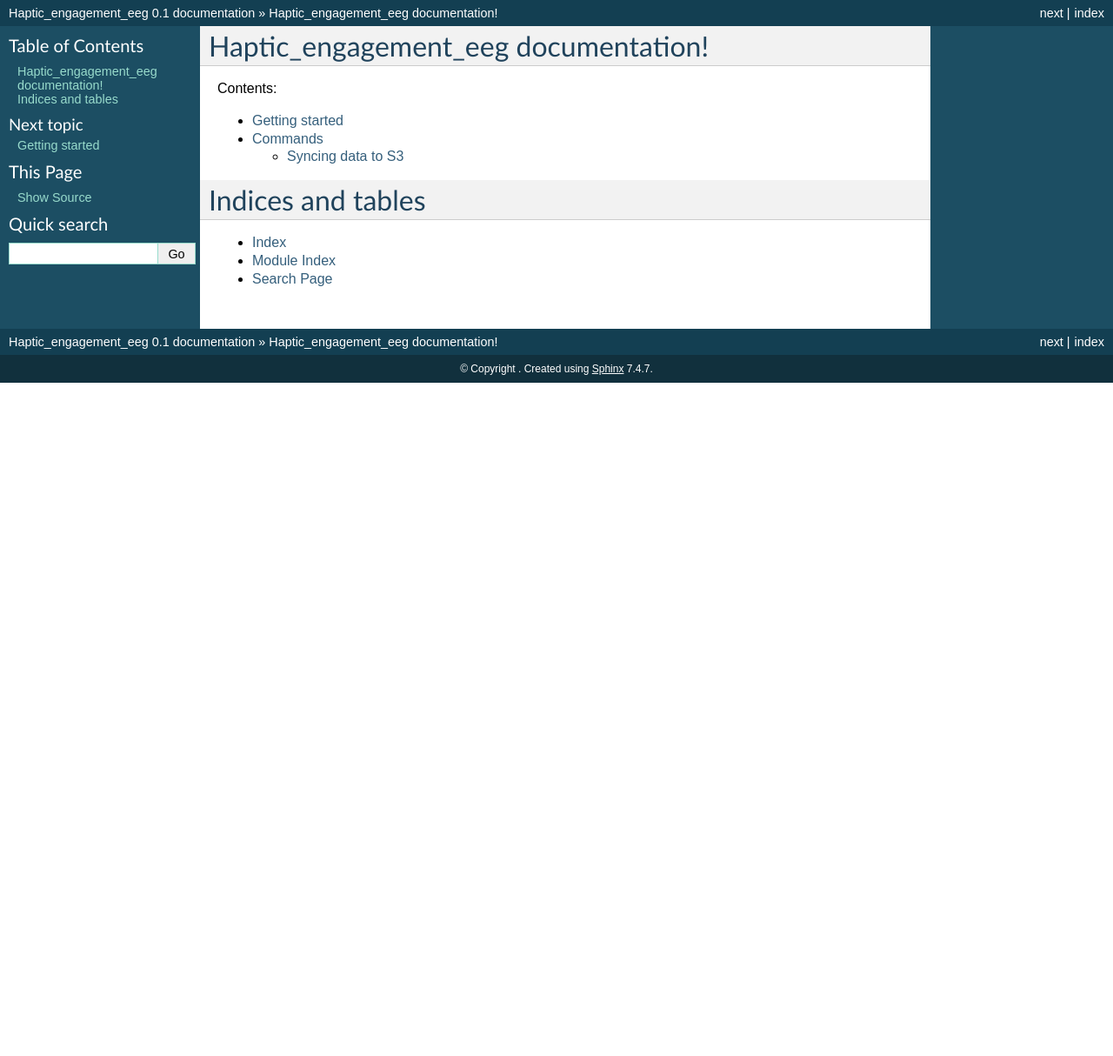
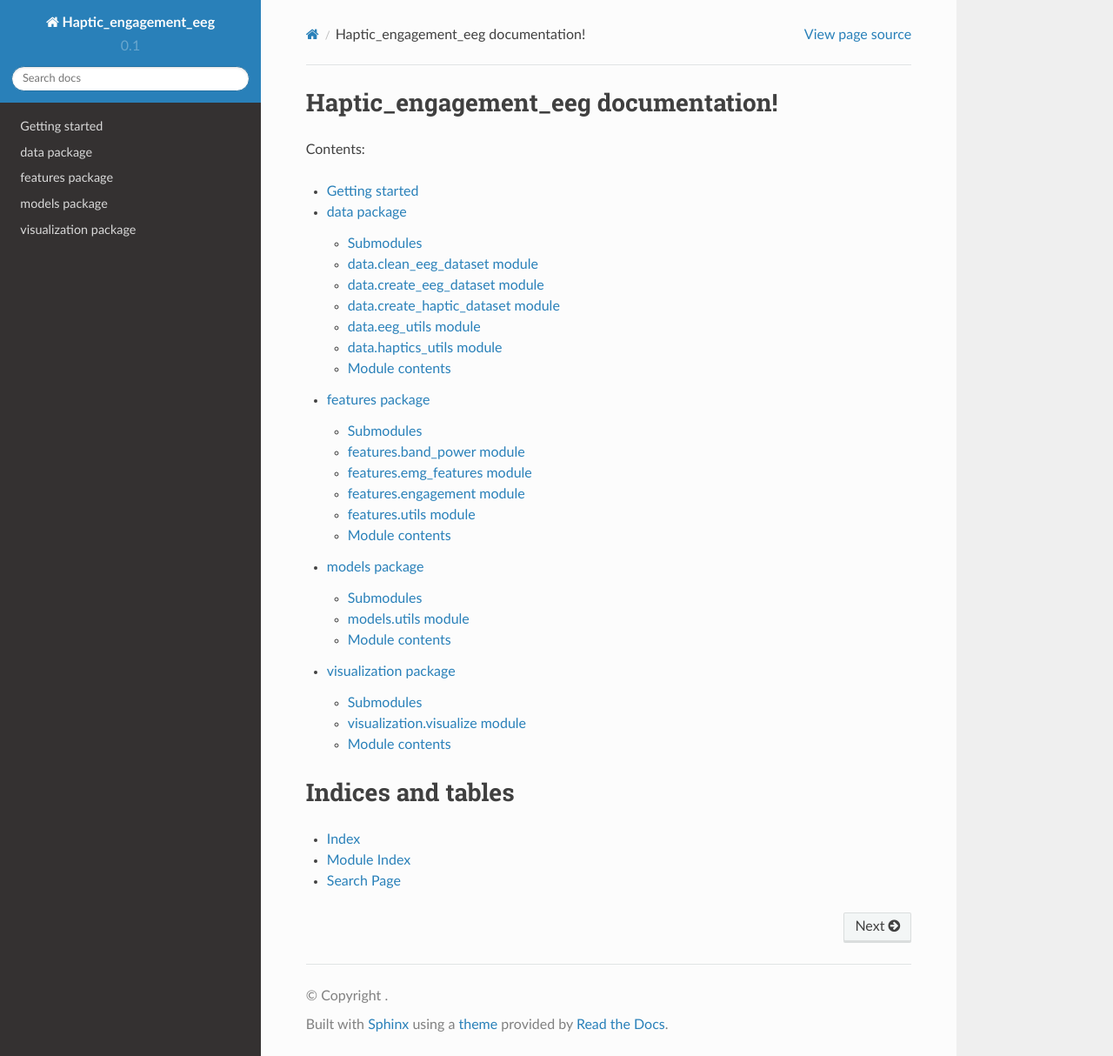
Before and after one commit to HemuManju/haptic-engagement-eeg, a Sphinx documentation site: the page built from docs/index.rst, in a window 1280 px wide and 1214 px high. Shown: the whole window at 87% size. Built offline with Sphinx 7.4.7 and the Read the Docs theme 2.0.0, drawn with Linux system fonts in a browser that asks for light colours.

Commit message:
Documentation

```diff
--- a/docs/conf.py
+++ b/docs/conf.py
@@ -17,7 +17,7 @@ import sys
 # If extensions (or modules to document with autodoc) are in another directory,
 # add these directories to sys.path here. If the directory is relative to the
 # documentation root, use os.path.abspath to make it absolute, like shown here.
-# sys.path.insert(0, os.path.abspath('.'))
+sys.path.insert(0, os.path.abspath('../src'))
 
 # -- General configuration -----------------------------------------------------
 
@@ -26,7 +26,7 @@ import sys
 
 # Add any Sphinx extension module names here, as strings. They can be extensions
 # coming with Sphinx (named 'sphinx.ext.*') or your custom ones.
-extensions = []
+extensions = ['sphinx.ext.napoleon', 'sphinx.ext.viewcode']
 
 # Add any paths that contain templates here, relative to this directory.
 templates_path = ['_templates']
@@ -54,13 +54,13 @@ release = '0.1'
 
 # The language for content autogenerated by Sphinx. Refer to documentation
 # for a list of supported languages.
-# language = None
+# language = 'python'
 
 # There are two options for replacing |today|: either, you set today to some
 # non-false value, then it is used:
 # today = ''
 # Else, today_fmt is used as the format for a strftime call.
-# today_fmt = '%B %d, %Y'
+today_fmt = '%B %d, %Y'
 
 # List of patterns, relative to source directory, that match files and
 # directories to ignore when looking for source files.
@@ -70,15 +70,15 @@ exclude_patterns = ['_build']
 # default_role = None
 
 # If true, '()' will be appended to :func: etc. cross-reference text.
-# add_function_parentheses = True
+add_function_parentheses = True
 
 # If true, the current module name will be prepended to all description
 # unit titles (such as .. function::).
-# add_module_names = True
+add_module_names = False
 
 # If true, sectionauthor and moduleauthor directives will be shown in the
 # output. They are ignored by default.
-# show_authors = False
+show_authors = True
 
 # The name of the Pygments (syntax highlighting) style to use.
 pygments_style = 'sphinx'
@@ -91,7 +91,7 @@ pygments_style = 'sphinx'
 
 # The theme to use for HTML and HTML Help pages.  See the documentation for
 # a list of builtin themes.
-html_theme = 'default'
+html_theme = 'sphinx_rtd_theme'
 
 # Theme options are theme-specific and customize the look and feel of a theme
 # further.  For a list of options available for each theme, see the
@@ -99,7 +99,7 @@ html_theme = 'default'
 # html_theme_options = {}
 
 # Add any paths that contain custom themes here, relative to this directory.
-# html_theme_path = []
+# html_theme_path = ["."]
 
 # The name for this set of Sphinx documents.  If None, it defaults to
 # "<project> v<release> documentation".
@@ -138,7 +138,7 @@ html_static_path = ['_static']
 # html_additional_pages = {}
 
 # If false, no module index is generated.
-# html_domain_indices = True
+html_domain_indices = True
 
 # If false, no index is generated.
 # html_use_index = True
--- a/docs/index.rst
+++ b/docs/index.rst
@@ -12,8 +12,10 @@ Contents:
    :maxdepth: 2
 
    getting-started
-   commands
-
+   source/data/
+   source/features
+   source/models
+   source/visualization
 
 
 Indices and tables
--- /dev/null
+++ b/docs/source/data.rst
@@ -0,0 +1,54 @@
+data package
+============
+
+Submodules
+----------
+
+data.clean\_eeg\_dataset module
+-------------------------------
+
+.. automodule:: data.clean_eeg_dataset
+    :members:
+    :undoc-members:
+    :show-inheritance:
+
+data.create\_eeg\_dataset module
+--------------------------------
+
+.. automodule:: data.create_eeg_dataset
+    :members:
+    :undoc-members:
+    :show-inheritance:
+
+data.create\_haptic\_dataset module
+-----------------------------------
+
+.. automodule:: data.create_haptic_dataset
+    :members:
+    :undoc-members:
+    :show-inheritance:
+
+data.eeg\_utils module
+----------------------
+
+.. automodule:: data.eeg_utils
+    :members:
+    :undoc-members:
+    :show-inheritance:
+
+data.haptics\_utils module
+--------------------------
+
+.. automodule:: data.haptics_utils
+    :members:
+    :undoc-members:
+    :show-inheritance:
+
+
+Module contents
+---------------
+
+.. automodule:: data
+    :members:
+    :undoc-members:
+    :show-inheritance:
--- /dev/null
+++ b/docs/source/features.rst
@@ -0,0 +1,46 @@
+features package
+================
+
+Submodules
+----------
+
+features.band\_power module
+---------------------------
+
+.. automodule:: features.band_power
+    :members:
+    :undoc-members:
+    :show-inheritance:
+
+features.emg\_features module
+-----------------------------
+
+.. automodule:: features.emg_features
+    :members:
+    :undoc-members:
+    :show-inheritance:
+
+features.engagement module
+--------------------------
+
+.. automodule:: features.engagement
+    :members:
+    :undoc-members:
+    :show-inheritance:
+
+features.utils module
+---------------------
+
+.. automodule:: features.utils
+    :members:
+    :undoc-members:
+    :show-inheritance:
+
+
+Module contents
+---------------
+
+.. automodule:: features
+    :members:
+    :undoc-members:
+    :show-inheritance:
--- /dev/null
+++ b/docs/source/models.rst
@@ -0,0 +1,22 @@
+models package
+==============
+
+Submodules
+----------
+
+models.utils module
+-------------------
+
+.. automodule:: models.utils
+    :members:
+    :undoc-members:
+    :show-inheritance:
+
+
+Module contents
+---------------
+
+.. automodule:: models
+    :members:
+    :undoc-members:
+    :show-inheritance:
--- /dev/null
+++ b/docs/source/utils.rst
@@ -0,0 +1,7 @@
+utils module
+============
+
+.. automodule:: utils
+    :members:
+    :undoc-members:
+    :show-inheritance:
--- /dev/null
+++ b/docs/source/visualization.rst
@@ -0,0 +1,22 @@
+visualization package
+=====================
+
+Submodules
+----------
+
+visualization.visualize module
+------------------------------
+
+.. automodule:: visualization.visualize
+    :members:
+    :undoc-members:
+    :show-inheritance:
+
+
+Module contents
+---------------
+
+.. automodule:: visualization
+    :members:
+    :undoc-members:
+    :show-inheritance:
```
Also changed, not shown: docs/source/main.rst (added, +7 -0 lines), docs/source/modules.rst (added, +12 -0 lines), src/config.yml (+45 -45 lines), src/models/eeg_statistical_analysis.Rmd (+5 -5 lines), src/__init__.py (deleted), 1 other file.
